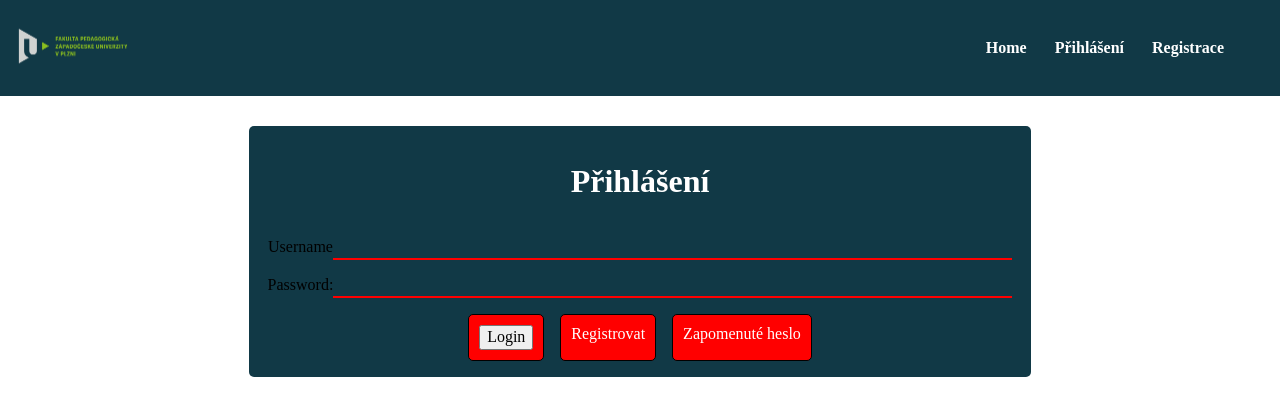
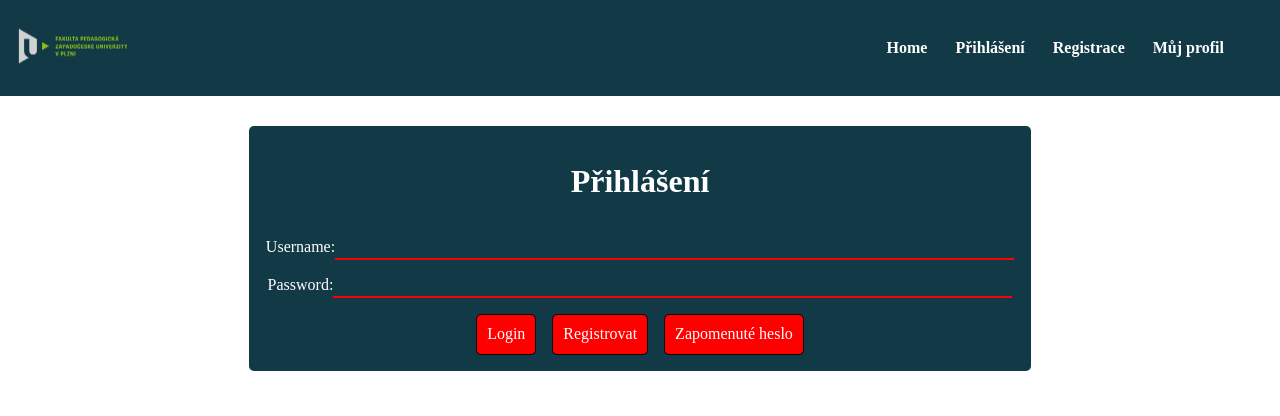
Before and after one commit to PanUcitelCz/Digi-podpora-Z-U-FPE-KVD, a SvelteKit app: page /login in a window 1280 px wide. Shown: the top 416 px of the page. Built offline with nearby package versions, Linux system fonts and the light colour scheme.

Commit message:
Profil, ale není rezponsibilní ještě

```diff
--- a/src/lib/components/Header.svelte
+++ b/src/lib/components/Header.svelte
@@ -37,6 +37,7 @@
                 <li><a href="/">Home</a></li>
                 <li><a href="/login">Přihlášení</a></li>
                 <li><a href="/register">Registrace</a></li>
+                <li><a href="/account">Můj profil</a></li>
             </ul>
         </nav>
     </div>
--- /dev/null
+++ b/src/routes/account/+page.svelte
@@ -0,0 +1,113 @@
+<script lang="ts">
+
+</script>
+
+<div class="Hero">
+    <div class="profil">
+        <div class="Foto">
+            <img src="https://pruvodce.fpe.zcu.cz/wp-content/uploads/2023/04/pruvodce_breit.jpg" alt="">
+        </div>
+        <div class="infor">
+            <div class="inputs">
+                <label for="input">Přihlašovací jméno</label>
+                <input type="text">
+            </div>
+            <div class="inputs">
+                <label for="input">Email</label>
+                <input type="text">
+            </div>
+        </div>
+    </div>
+
+    <div class="info">
+        <div class="info">
+            <div class="inputs">
+                <label for="input">Stávající heslo</label>
+                <input type="text">
+            </div>
+            <div class="inputs">
+                <label for="input">Nové heslo</label>
+                <input type="text">
+            </div>
+            <div class="inputs">
+                <label for="input">Zadejte znovu nové heslo</label>
+                <input type="text">
+            </div>
+        </div>
+    </div>
+    <div class="tlacitka">
+        <a href="/" class="button">Potvrdit zěmny</a>
+        <a href="/" class="button">Smazat účet</a>
+    </div>
+</div>
+
+<style lang="stylus">
+
+    .Hero
+        background #113946
+        padding 16px
+        color white
+        margin 5px auto
+        max-width 650px
+
+        .profil
+            display: grid
+            grid-template-columns: 0.3fr 1fr;
+            grid-template-rows repeat(1, 1fr)
+            grid-column-gap 0px
+            grid-row-gap 0px
+
+        .infor
+            display flex
+            flex-direction column
+            align-items flex-start
+
+            .inputs
+                width 100%
+                display flex
+                justify-content center
+                margin 5px 0
+
+                label
+                    width 130px
+
+        .tlacitka
+            width 100%
+            margin 35px 0
+            display flex
+            justify-content space-between
+
+    input
+        border-top 0
+        border-left 0
+        border-right 0
+        border-bottom 2px solid red
+        background-color #113946
+        color white
+
+        &:focus
+            border-bottom 2px solid red
+            background-color none
+            outline: none;
+
+    .info
+        display flex
+        justify-content space-between
+        flex-direction row
+        width 100%
+
+    a
+        border 1px solid black
+        padding 5px
+        background-color red
+        color white
+        text-decoration none
+        border-radius 5px
+        transition background .6s ease
+
+        &:hover
+            background purple
+
+
+
+</style>
--- a/src/routes/login/+page.svelte
+++ b/src/routes/login/+page.svelte
@@ -26,7 +26,7 @@ async function submitForm() {
         <h1>Přihlášení</h1>
     </div>
     <div class="name">
-        <label for="name">Username</label>
+        <label for="name">Username: </label>
         <input type="text" id="name" bind:value={username} required/>
     </div>
     <div class="name">
@@ -34,7 +34,7 @@ async function submitForm() {
         <input type="password" id="password" bind:value={pw} required/>
     </div>
     <div class="buttons">
-        <a href="/"><button type="submit">Login</button></a>
+        <button type="submit">Login</button>
         <a href="/register">Registrovat</a>
         <a href="/">Zapomenuté heslo</a>
     </div>
@@ -95,4 +95,18 @@ async function submitForm() {
                 &:hover
                     background purple
 
+        button
+            border 1px solid black
+            padding 10px
+            background-color red
+            color white
+            text-decoration none
+            border-radius 5px
+            transition background .6s ease
+
+            &:hover
+                background purple
+    label
+        color white
+
 </style>
--- a/src/routes/register/+page.svelte
+++ b/src/routes/register/+page.svelte
@@ -31,10 +31,10 @@ async function submitForm() {
         <input type="text" id="name" bind:value={username} required placeholder="Zvolte si přihlašovací jméno"/>
     </div>
     <div class="name">
-        <input type="text" id="pw" bind:value={pw} required placeholder="Zvolte si heslo"/>
+        <input type="password" id="pw" bind:value={pw} required placeholder="Zvolte si heslo"/>
     </div>
     <div class="name">
-        <input type="text" id="pw2" bind:value={pw2} required placeholder="Zopakujte vaše heslo"/>
+        <input type="password" id="pw2" bind:value={pw2} required placeholder="Zopakujte vaše heslo"/>
     </div>
     <div class="name">
         <input type="text" id="email" bind:value={mail} required placeholder="Zadejte Váš email"/>
@@ -99,4 +99,15 @@ async function submitForm() {
 
                 &:hover
                     background purple
+     button
+            border 1px solid black
+            padding 10px
+            background-color red
+            color white
+            text-decoration none
+            border-radius 5px
+            transition background .6s ease
+
+            &:hover
+                background purple
 </style>
```
